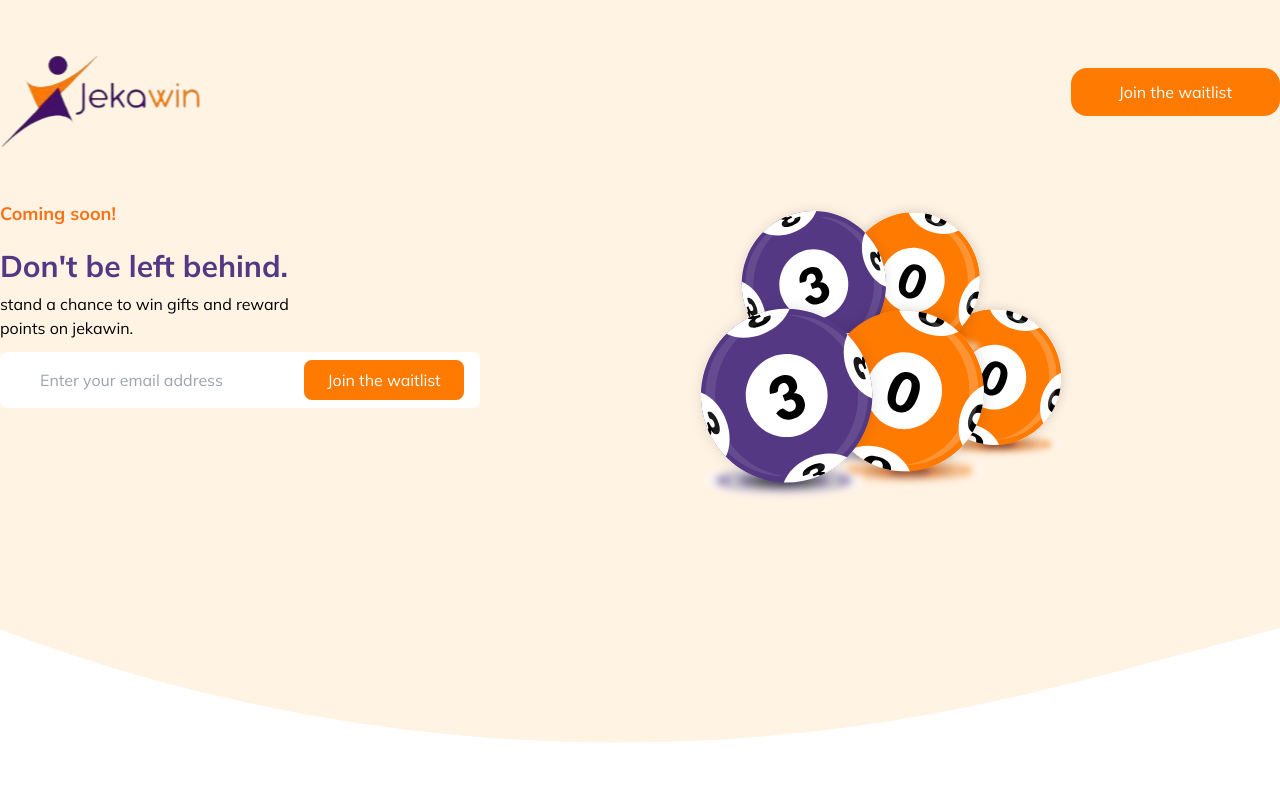
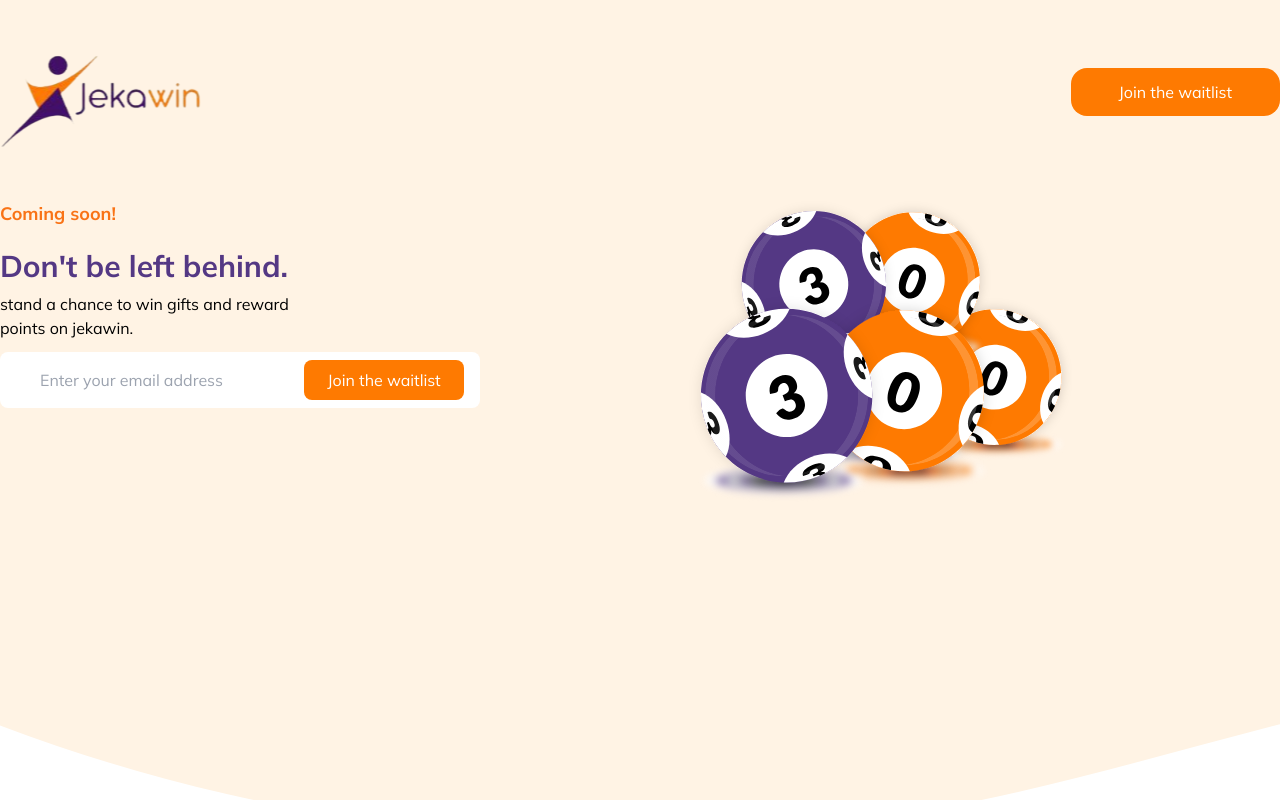
Before and after one commit to tsola2002/jekawin-landing, an Angular app: page / in a window 1280 px wide. Shown: the top 800 px of the page. Built offline with nearby package versions, Linux system fonts and the light colour scheme.

Commit message:
padding issues fixed

```diff
--- a/src/app/app.component.html
+++ b/src/app/app.component.html
@@ -52,7 +52,7 @@
 
 
 <!-- COUNTDOWN TIMER -->
-<div class="top-countdown-timer">
+<div id="top-countdown-timer">
     <section id="countdown-timer" class="relative">
         <!-- CURVED BACKGROUND -->
         <div class="custom-shape-divider-top-1647210470">
--- a/src/styles.css
+++ b/src/styles.css
@@ -47,7 +47,8 @@ body {
 }
 
 #coming-soon {
-  clear: both;
+  /* clear: both; */
+  padding-bottom: 9rem;
 }
 
 .subscribe-box input {
@@ -60,6 +61,11 @@ body {
 
 .second-box {
   left: 19rem;
+}
+
+#top-countdown-timer {
+    /* margin-top: 6rem; */
+
 }
 
 #countdown-timer {
```
